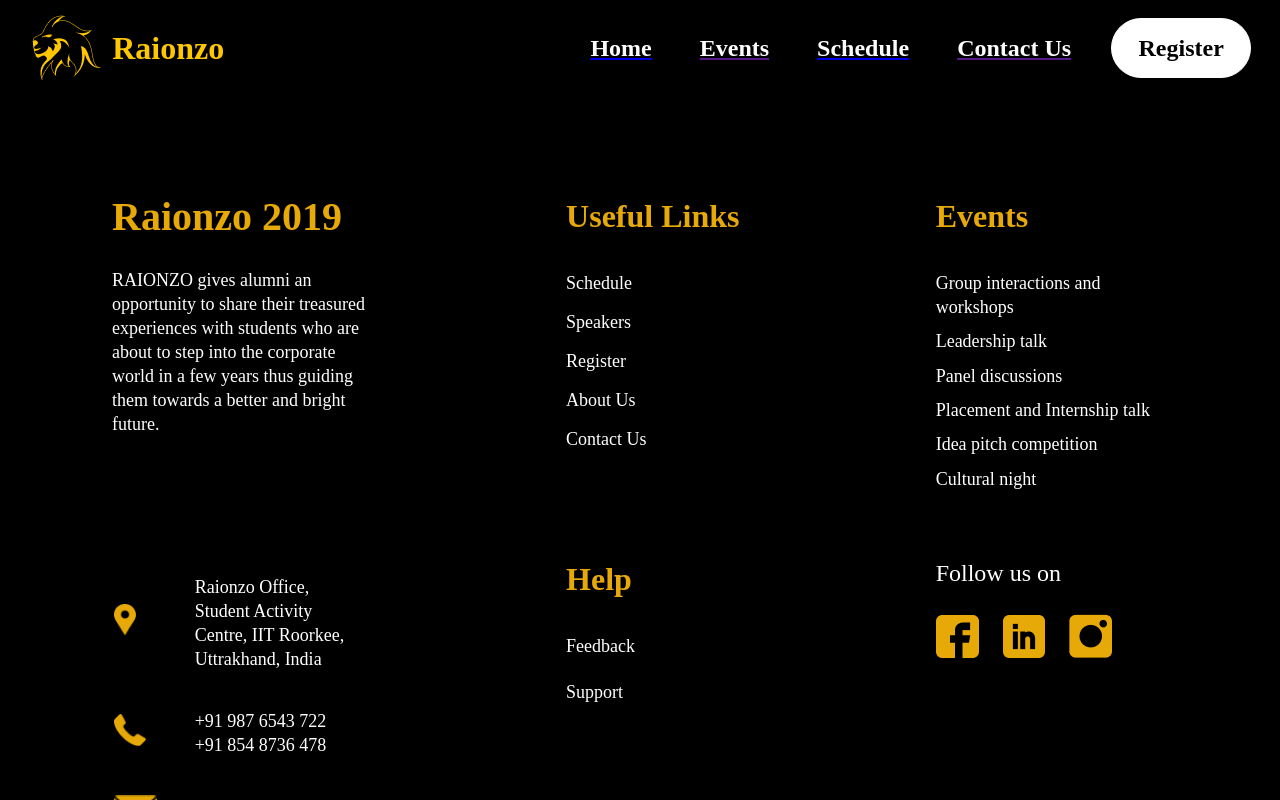
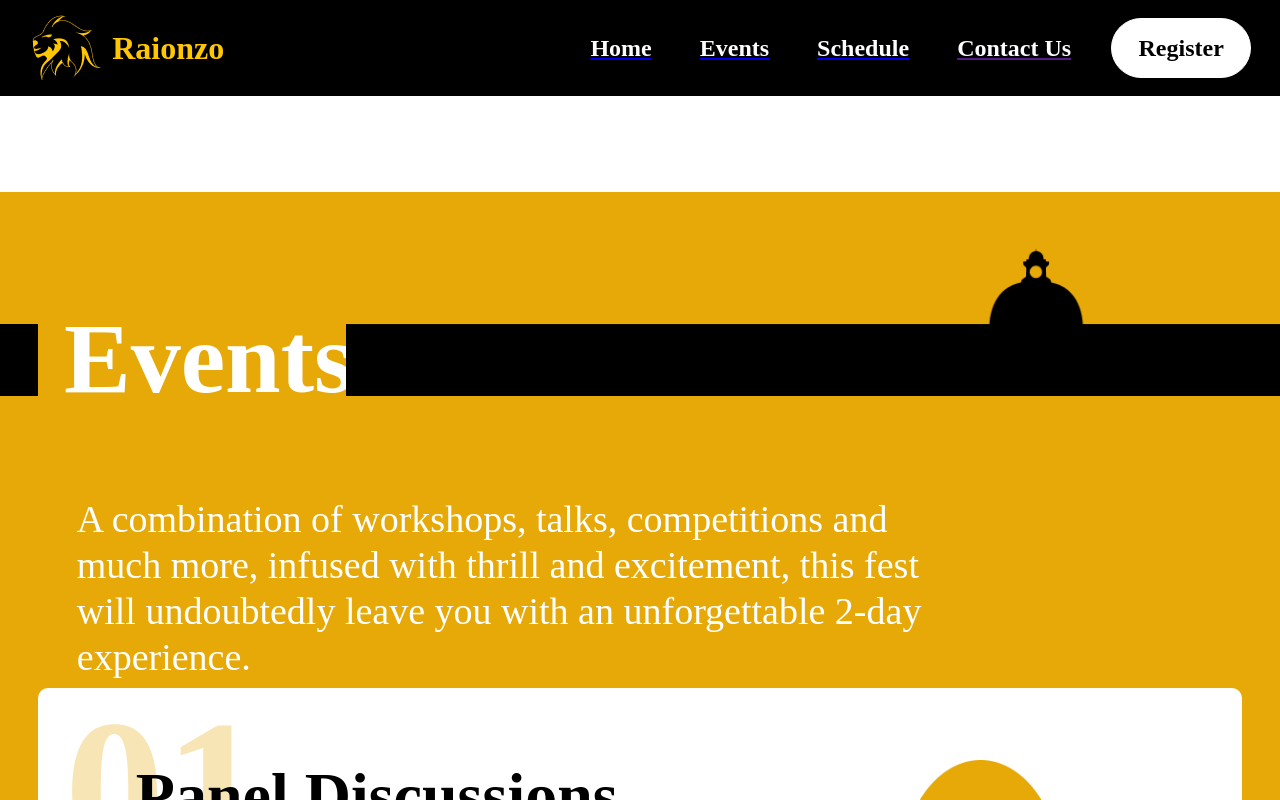
Before and after one commit to alumnicelliitr/Raionzo-website, a React (Create React App) app in the folder website/: page /Events in a window 1280 px wide. Shown: the top 800 px of the page. Built offline with nearby package versions, Linux system fonts and the light colour scheme.

Commit message:
event linked

```diff
--- a/website/src/components/Events/contain.js
+++ b/website/src/Events/contain.js
@@ -1,6 +1,7 @@
 import React from 'react';
 import './events.css';
-import arrow from '../images/arrow.png';
+import arrow from '../components/images/arrow.png';
+
 function Contain(props) {
   return ( <div className="box1" key={props.index}>
 		       		             <div className="side1">
--- a/website/src/components/Events/contain1.js
+++ b/website/src/Events/contain1.js
@@ -1,6 +1,6 @@
 import React from 'react';
 import './events.css';
-import arrow from '../images/arrow.png';
+import arrow from '../components/images/arrow.png';
 function Contain1(props){
 	 return  (	<div className="box1" key={props.index}>
 	 	                      <img className="pd1" src={props.icon} alt='one'/>
--- a/website/src/index.js
+++ b/website/src/index.js
@@ -8,6 +8,7 @@ import raionzoLogo from './components/images/raionzologo.png';
 import NavLink from './components/navlink.js';
 import { Route, Link, BrowserRouter as Router } from 'react-router-dom'
 import Footer from './components/Footer.js'
+import events from './Events/events.js'
 
 
 const routing = (
@@ -17,7 +18,7 @@ const routing = (
                 <div className="head">Raionzo</div>
                 <div className="nav-links">
                     <Link  to ="/"><NavLink name="Home" /></Link>
-                    <Link ><NavLink name="Events" /></Link>
+                    <Link to ="/Events/events"><NavLink name="Events" /></Link>
                     <Link to="/schedule/"><NavLink name="Schedule" /></Link>
                     <Link ><NavLink name="Contact Us" /></Link>
                 </div>
@@ -26,6 +27,7 @@ const routing = (
     		</div>
             <Route exact path="/" component={App} />
             <Route path="/schedule/" component={SCHEDULE} />
+            <Route path="/Events/" component={events} />
 
             <Footer/>
     </Router>
```
Also changed, not shown: website/src/Events/events.js (renamed from website/src/components/Events/events.js, +7 -7 lines), website/src/Events/events.css (renamed from website/src/components/Events/events.css).
